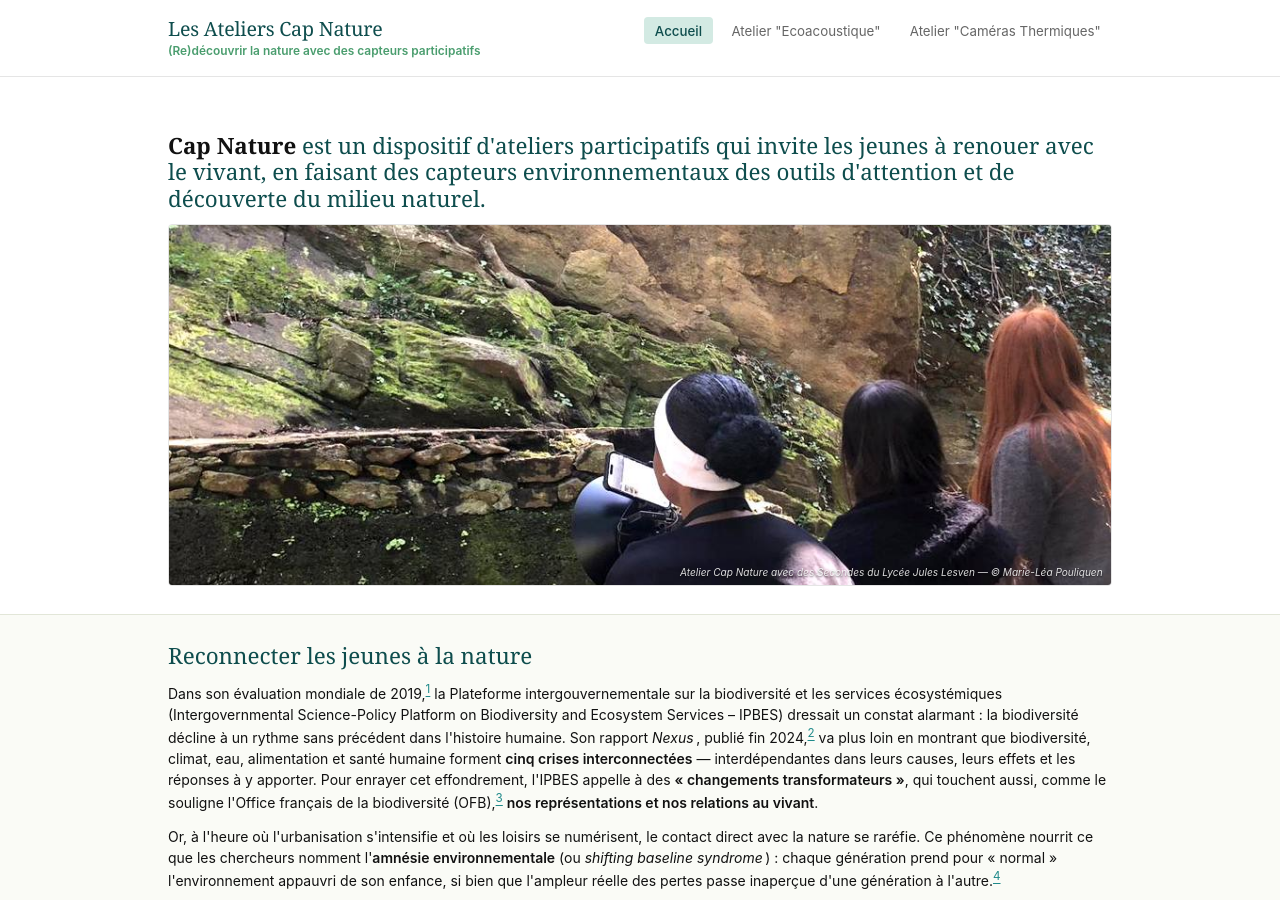
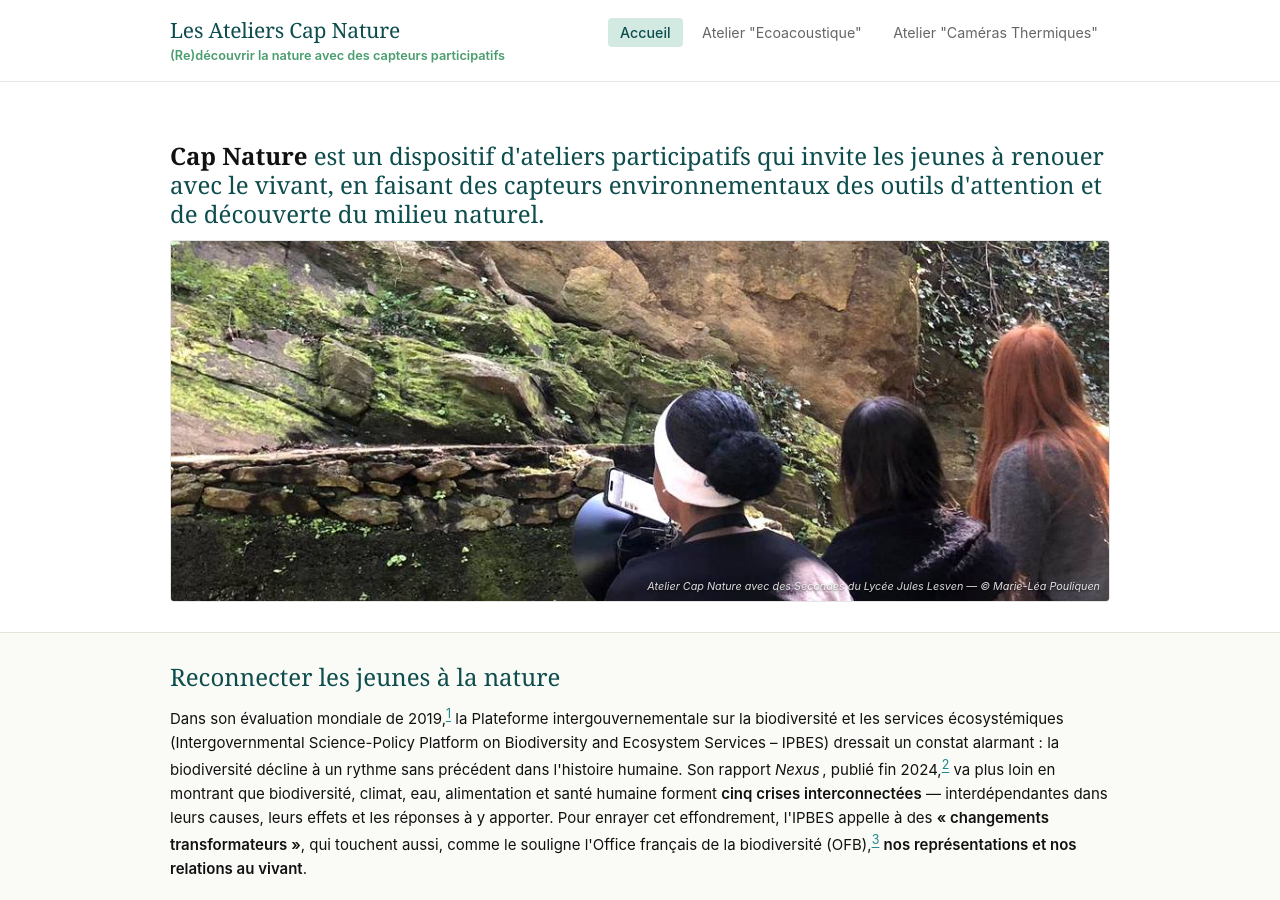
Before and after one commit to marieleapouliquen/wiki-cap-nature, a Jekyll site: the page built from index.md, in a window 1280 px wide and 900 px high. Built offline with Jekyll 4.4.1, drawn with Linux system fonts in a browser that asks for light colours.

Commit message:
Update main.css

```diff
--- a/assets/css/main.css
+++ b/assets/css/main.css
@@ -39,8 +39,8 @@
 
   --maxw:              1000px;  /* Largeur de page maximale stricte */
   --readw:             820px;  /* Largeur de ligne de lecture optimale */
-  --text-base:         14px;
-  --line-height:       1.5;
+  --text-base:         15px;
+  --line-height:       1.6;
 }
 
 
```
